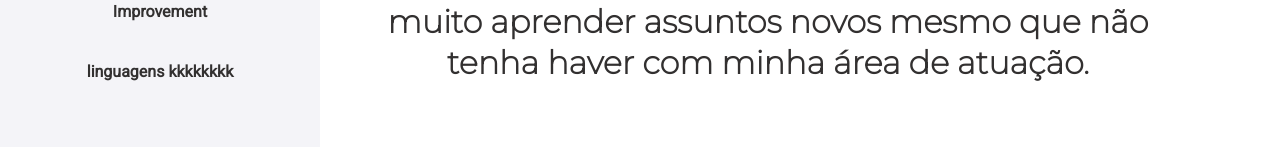
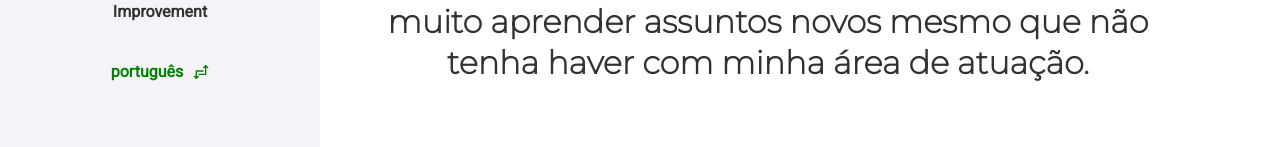
Before and after one commit to GabrielDavid1/my-portfolio, a React (Create React App) app: page / in a window 1280 px wide. Shown: the part 502-649 px from the top of the page. Built offline with nearby package versions, Linux system fonts and the light colour scheme.

Commit message:
language struct has finished

```diff
--- a/src/components/Languages/index.tsx
+++ b/src/components/Languages/index.tsx
@@ -1,11 +1,23 @@
 import {
+  Element,
   Container,
 } from './styles';
 
-export default function Languages (){
+interface Props {
+    toggleLanguage: boolean;
+}
+
+export default function Languages ({ toggleLanguage }:Props) {
  return (
    <Container>
-    <p> linguagens kkkkkkkk </p>
+    <Element toggleLanguage={toggleLanguage}> {(toggleLanguage) ? 'português' : 'english'}  </Element>
+    <svg width="5%"  viewBox="0 0 48 48" fill="none" xmlns="http://www.w3.org/2000/svg">
+        <rect width="48" height="48" fill="white" fillOpacity="0.01"/>
+        <path d="M18 31H38V5" stroke={(toggleLanguage) ? 'green' : '#960505'} strokeWidth="4" strokeLinecap="round" strokeLinejoin="round"/>
+        <path d="M30 21H10V43" stroke={(toggleLanguage) ? 'green' : '#960505'} strokeWidth="4" strokeLinecap="round" strokeLinejoin="round"/>
+        <path d="M44 11L38 5L32 11" stroke={(toggleLanguage) ? 'green' : '#960505'} strokeWidth="4" strokeLinecap="round" strokeLinejoin="round"/>
+        <path d="M16 37L10 43L4 37" stroke={(toggleLanguage) ? 'green' : '#960505'} strokeWidth="4" strokeLinecap="round" strokeLinejoin="round"/>
+    </svg>
    </Container>
  )
 }
--- a/src/components/Languages/styles.ts
+++ b/src/components/Languages/styles.ts
@@ -1,3 +1,17 @@
 import styled from 'styled-components';
 
-export const Container = styled.div``;
+interface Props {
+    toggleLanguage: boolean;
+}
+
+export const Container = styled.div`
+    display:flex;
+    flex-direction:row;
+    justify-content:center;
+    align-items:center;
+    gap: 10px;
+`;
+
+export const Element = styled.p`
+    color: ${(props: Props) => props.toggleLanguage ? 'green' : '#960505'};
+`;
--- a/src/components/Navigation/index.tsx
+++ b/src/components/Navigation/index.tsx
@@ -1,3 +1,6 @@
+//React
+import { useState } from 'react';
+
 //Components
 import Languages from '../Languages';
 
@@ -12,7 +15,8 @@ import {
   SubTitle,
 } from './styles';
 
-export default function Navigation (){
+export default function Navigation () {
+ const [toggleLanguage, setToggleLanguage] = useState(true);
  return (
    <Container>
      <ProfileImageArea>
@@ -26,8 +30,8 @@ export default function Navigation (){
           <ListElement href="#technologies"> Technologies </ListElement>
           <ListElement href="#projects"> Projects </ListElement>
           <ListElement href="#improvement"> Improvement </ListElement>
-          <ListElement>
-            <Languages />
+          <ListElement onClick={() => setToggleLanguage(!toggleLanguage)}>
+            <Languages toggleLanguage={toggleLanguage} />
           </ListElement>
         </ListField>
      </ListArea>
```
